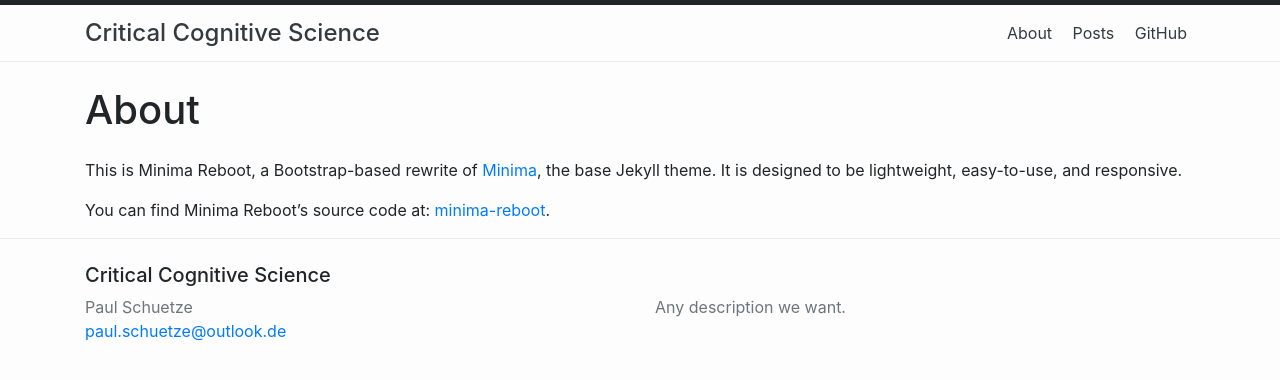
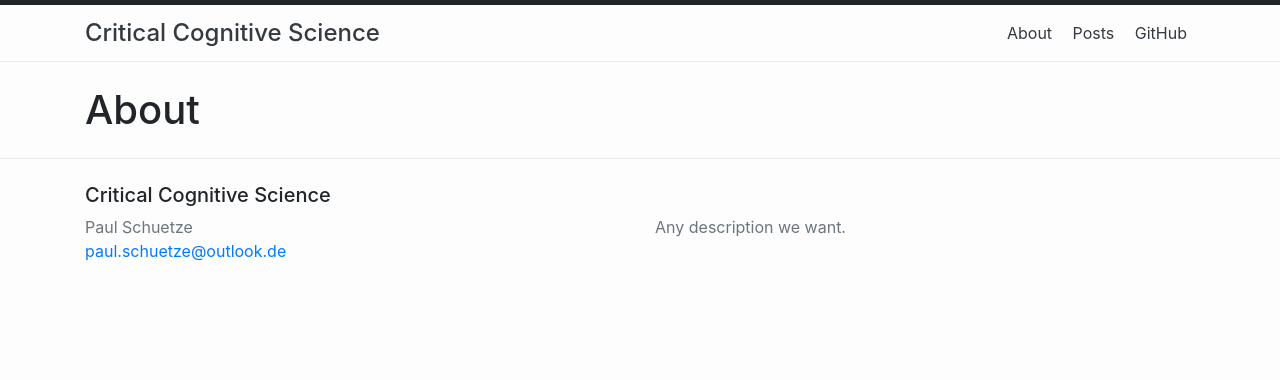
Before and after one commit to paulschuetze/CriticalCogSci, a Jekyll site: the page built from about.md, in a window 1280 px wide. Shown: the top 380 px of the page. Built offline with Jekyll 4.4.1, drawn with Linux system fonts in a browser that asks for light colours.

Commit message:
Update about.md

```diff
--- a/about.md
+++ b/about.md
@@ -3,7 +3,3 @@ layout: page
 title: About
 permalink: /about/
 ---
-
-This is Minima Reboot, a Bootstrap-based rewrite of [Minima](https://github.com/jekyll/minima), the base Jekyll theme. It is designed to be lightweight, easy-to-use, and responsive.
-
-You can find Minima Reboot's source code at: [minima-reboot](https://github.com/aterenin/minima-reboot).
```
